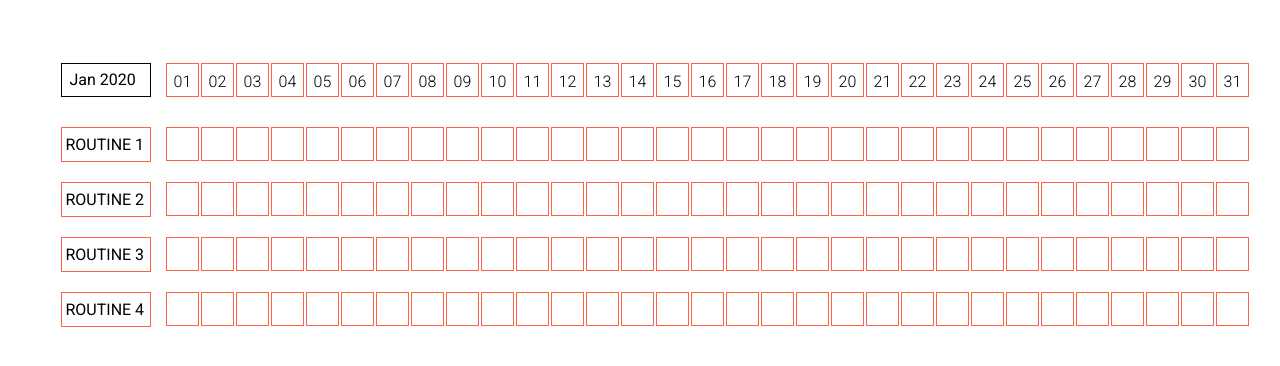
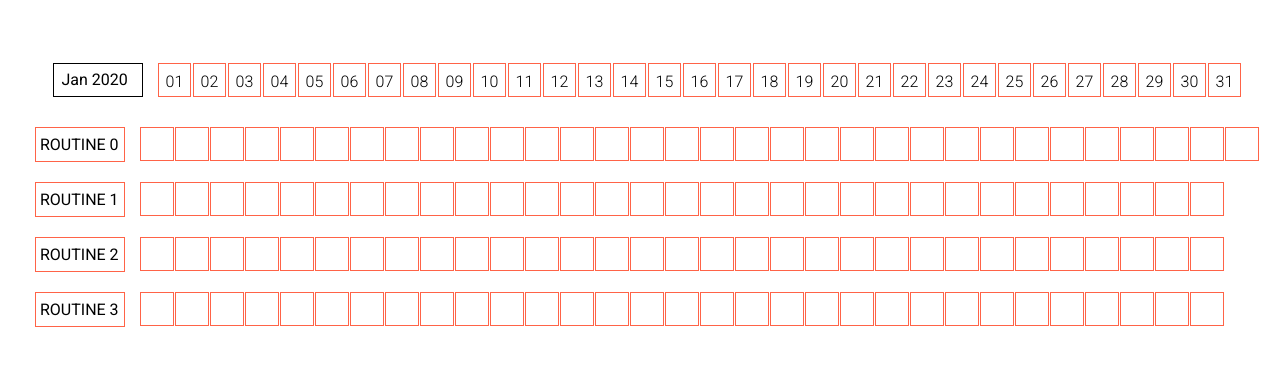
Before and after one commit to studiosusiekim/Track_Mark, a plain HTML site: page index.html in a window 1280 px wide. Drawn offline with Linux system fonts and the light colour scheme.

Commit message:
refactor the event delegation and adjust HTML

```diff
--- a/index.html
+++ b/index.html
@@ -9,7 +9,7 @@
     <title>Daily Routine</title>
 </head>
 <body>
-    <div class="container">
+    <div id="container">
         <div class="top_row">
             <div class="month">Jan 2020</div>
             <div class="item sgl">01</div>
@@ -45,41 +45,42 @@
             <div class="item">31</div>
         </div>
 
-        <div class="routines weirdline">
+        <section id="routines">
+            <div class="routine">ROUTINE 0</div>
+            <div class="mark routine1 data-routine="0" data-day="0"></div>
+            <div class="mark routine1 data-routine="0" data-day="1"></div>
+            <div class="mark routine1 data-routine="0" data-day="2"></div>
+            <div class="mark routine1 data-routine="0" data-day="3"></div>
+            <div class="mark routine1 data-routine="0" data-day="4"></div>
+            <div class="mark routine1 data-routine="0" data-day="5"></div>
+            <div class="mark routine1 data-routine="0" data-day="6"></div>
+            <div class="mark routine1 data-routine="0" data-day="7"></div>
+            <div class="mark routine1 data-routine="0" data-day="8"></div>
+            <div class="mark routine1 data-routine="0" data-day="9"></div>
+            <div class="mark routine1 data-routine="0" data-day="10"></div>
+            <div class="mark routine1 data-routine="0" data-day="11"></div>
+            <div class="mark routine1 data-routine="0" data-day="12"></div>
+            <div class="mark routine1 data-routine="0" data-day="13"></div>
+            <div class="mark routine1 data-routine="0" data-day="14"></div>
+            <div class="mark routine1 data-routine="0" data-day="15"></div>
+            <div class="mark routine1 data-routine="0" data-day="16"></div>
+            <div class="mark routine1 data-routine="0" data-day="17"></div>
+            <div class="mark routine1 data-routine="0" data-day="18"></div>
+            <div class="mark routine1 data-routine="0" data-day="19"></div>
+            <div class="mark routine1 data-routine="0" data-day="20"></div>
+            <div class="mark routine1 data-routine="0" data-day="21"></div>
+            <div class="mark routine1 data-routine="0" data-day="22"></div>
+            <div class="mark routine1 data-routine="0" data-day="23"></div>
+            <div class="mark routine1 data-routine="0" data-day="24"></div>
+            <div class="mark routine1 data-routine="0" data-day="25"></div>
+            <div class="mark routine1 data-routine="0" data-day="26"></div>
+            <div class="mark routine1 data-routine="0" data-day="27"></div>
+            <div class="mark routine1 data-routine="0" data-day="28"></div>
+            <div class="mark routine1 data-routine="0" data-day="29"></div>
+            <div class="mark routine1 data-routine="0" data-day="30"></div>
+            <div class="mark routine1 data-routine="0" data-day="31"></div>
+
             <div class="routine">ROUTINE 1</div>
-            <div class="mark routine1"></div>
-            <div class="mark routine1"></div>
-            <div class="mark routine1"></div>
-            <div class="mark routine1"></div>
-            <div class="mark routine1"></div>
-            <div class="mark routine1"></div>
-            <div class="mark routine1"></div>
-            <div class="mark routine1"></div>
-            <div class="mark routine1"></div>
-            <div class="mark routine1"></div>
-            <div class="mark routine1"></div>
-            <div class="mark routine1"></div>
-            <div class="mark routine1"></div>
-            <div class="mark routine1"></div>
-            <div class="mark routine1"></div>
-            <div class="mark routine1"></div>
-            <div class="mark routine1"></div>
-            <div class="mark routine1"></div>
-            <div class="mark routine1"></div>
-            <div class="mark routine1"></div>
-            <div class="mark routine1"></div>
-            <div class="mark routine1"></div>
-            <div class="mark routine1"></div>
-            <div class="mark routine1"></div>
-            <div class="mark routine1"></div>
-            <div class="mark routine1"></div>
-            <div class="mark routine1"></div>
-            <div class="mark routine1"></div>
-            <div class="mark routine1"></div>
-            <div class="mark routine1"></div>
-            <div class="mark routine1"></div>
-
-            <div class="routine edabit">ROUTINE 2</div>
             <div class="mark"></div>
             <div class="mark"></div>
             <div class="mark"></div>
@@ -112,7 +113,7 @@
             <div class="mark"></div>
             <div class="mark"></div>
 
-            <div class="routine jg20">ROUTINE 3</div>
+            <div class="routine jg20">ROUTINE 2</div>
             <div class="mark"></div>
             <div class="mark"></div>
             <div class="mark"></div>
@@ -145,7 +146,7 @@
             <div class="mark"></div>
             <div class="mark"></div>
 
-            <div class="routine FuStOp">ROUTINE 4</div>
+            <div class="routine FuStOp">ROUTINE 3</div>
             <div class="mark"></div>
             <div class="mark"></div>
             <div class="mark"></div>
@@ -177,7 +178,7 @@
             <div class="mark"></div>
             <div class="mark"></div>
             <div class="mark"></div>
-        </div>
+        </section>
 
 
     </div>
--- a/index.js
+++ b/index.js
@@ -1,14 +1,14 @@
 
-const marks = document.querySelectorAll('.mark');
-const firstRoutine = document.querySelectorAll('.routine1');
 
-marks.forEach(mark => {
-    mark.addEventListener('click', (e) => {
-        if (mark.innerHTML === String.fromCodePoint(0x1F4CD)) {
-            mark.innerHTML = "";
-          } else {
-            mark.innerHTML = String.fromCodePoint(0x1F4CD);
-          }
-          mark.classList.toggle('cross');
-    })
-})
+
+const routines = document.getElementById('routines');
+
+
+routines.addEventListener('click', e => {
+  if(e.target.innerHTML === String.fromCodePoint(0x1F4CD)) {
+    e.target.innerHTML = "";
+    } else {
+      e.target.innerHTML = String.fromCodePoint(0x1F4CD);
+    }
+    e.target.classList.toggle('cross');
+});
--- a/style.css
+++ b/style.css
@@ -1,29 +1,26 @@
 body {
    font-family: 'Roboto', sans-serif;
-   ;
 }
 
 .container {
     width: 80rem;
     height: 46.25rem;
-    /* background: #D0AEA3; */
     margin: 0 auto;
 }
 
-.top_row, .routines {
+.top_row, #routines {
     display:grid;
     grid-template-columns: repeat(auto-fit, minmax(18px, 20px));
     grid-gap:15px;
     justify-content: center;
 }
 
-.routines {
+#routines {
     margin-top: 25px;
 }
 
 .month, .routine {
     grid-column:1 / span 3;
-    /* background: pink; */
     border: .5px solid tomato;
     padding: 0px 8px;
     padding-top:6px;
@@ -48,7 +45,6 @@ body {
 
 .mark, .routine {
     margin-top: 5px;
-
 }
 
 .routine {
@@ -56,10 +52,7 @@ body {
 }
 
 .cross {
-    /* background: pink; */
     padding:9%;
     font-size: 1.6rem;
     border:none;
-
-
 }
```
